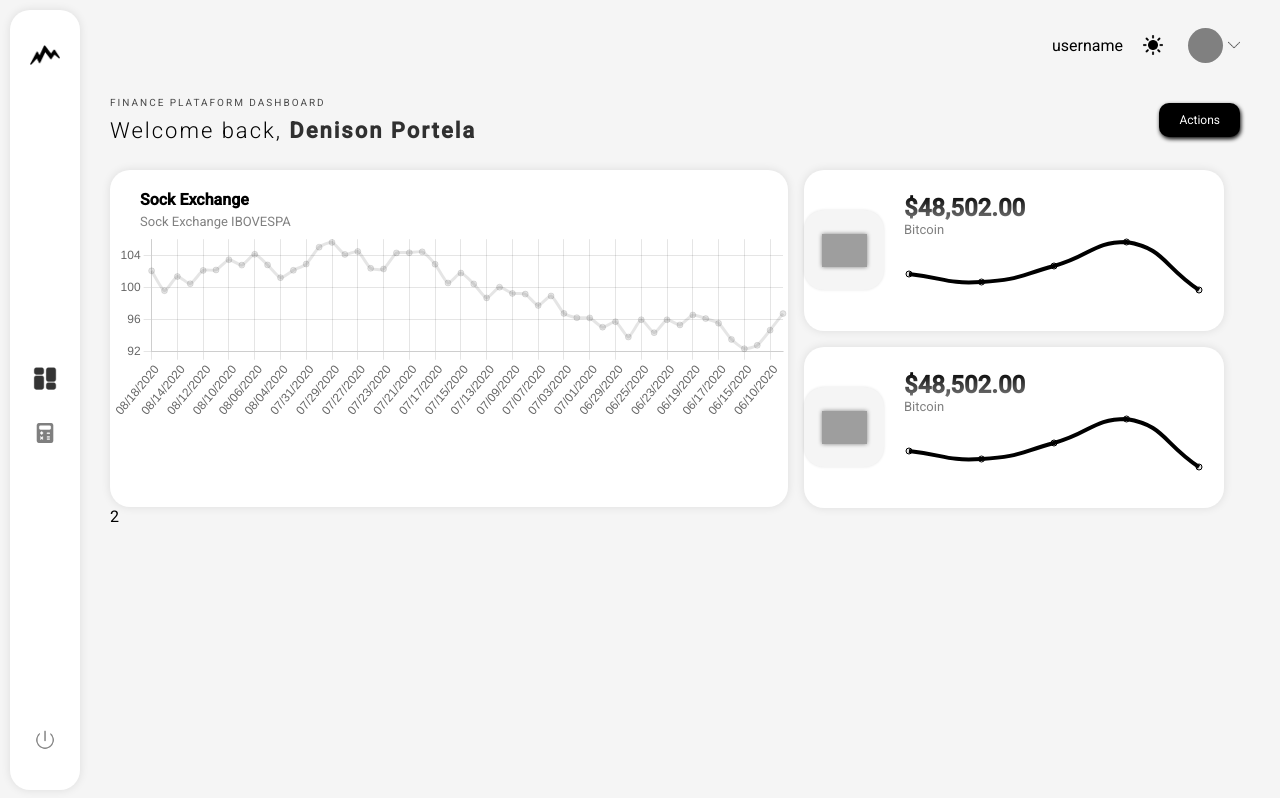
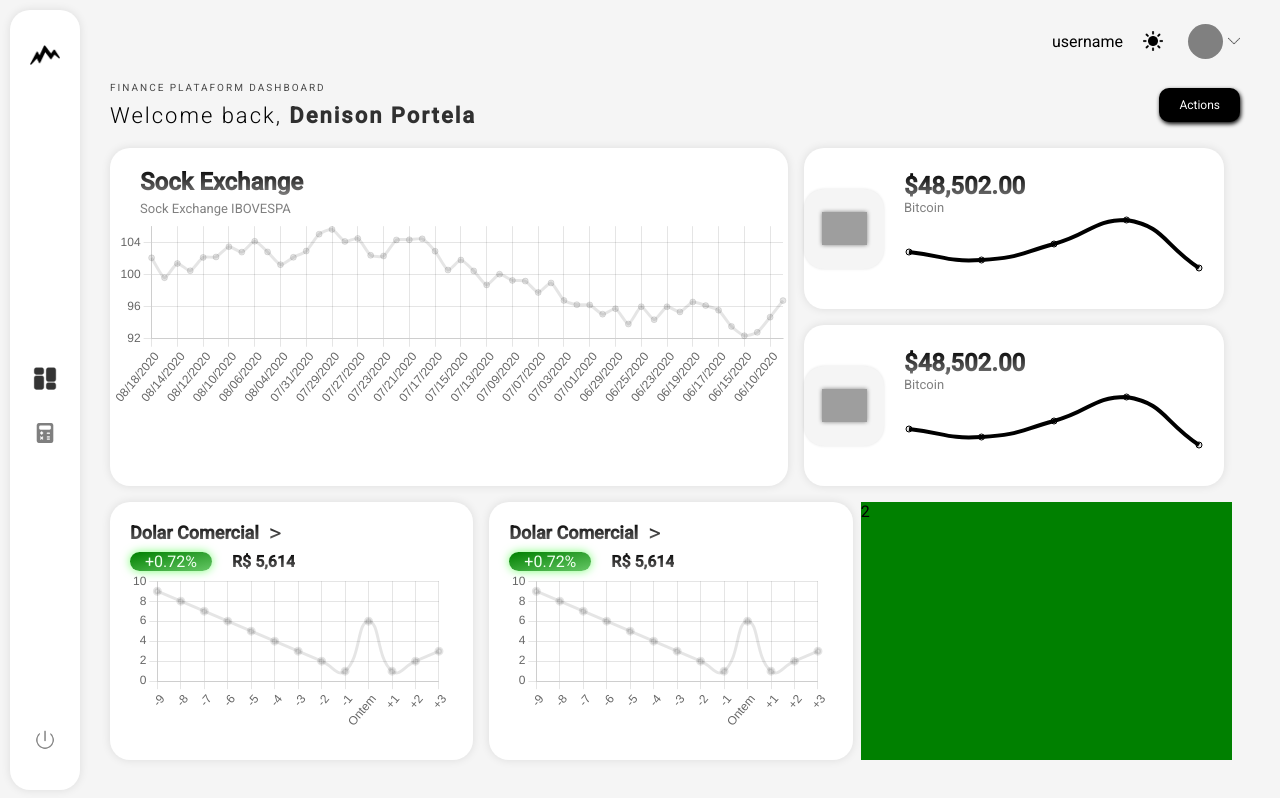
Before and after one commit to denison3965/DashboardFinacial, an Angular app: page / in a window 1280 px wide. Built offline with nearby package versions, Linux system fonts and the light colour scheme; grey boxes are pictures that could not be loaded.

Commit message:
board single coin

```diff
--- a/src/app/app.component.html
+++ b/src/app/app.component.html
@@ -41,7 +41,13 @@
                             <app-dashboar-single-active style="flex: 1; margin-top: 16px;"></app-dashboar-single-active>
                         </div>
                     </div>
-                    <div class="dashboard-bottom">2</div>
+                    <div class="dashboard-bottom">
+                        <div class="left-area">
+                            <app-coin-board style="flex: 1; margin-right: 8px;"></app-coin-board>
+                            <app-coin-board style="flex: 1; margin-left: 8px;"></app-coin-board>
+                        </div>
+                        <div class="right-area">2</div>
+                    </div>
                 </div>
             </section>
         </div>
--- a/src/app/app.component.scss
+++ b/src/app/app.component.scss
@@ -129,6 +129,18 @@
                     .dashboard-bottom {
                         height: 50%;
                         flex: 3;
+                        display: flex;
+                        margin-top: 16px;
+                        .left-area {
+                            flex: 2;
+                            display: flex;
+                        }
+                        .right-area {
+                            background-color: green;
+                            flex: 1;
+                            margin-left: 8px;
+                            margin-right: 8px;
+                        }
                     }
                 }
             }
--- a/src/app/app.module.ts
+++ b/src/app/app.module.ts
@@ -6,6 +6,7 @@ import { SlideNavegatorComponent } from './slide-navegator/slide-navegator.compo
 import { StockExchangeDashboardComponent } from './stock-exchange-dashboard/stock-exchange-dashboard.component';
 import { Configuration } from 'src/constants/configurations';
 import { DashboarSingleActiveComponent } from './dashboar-single-active/dashboar-single-active.component';
+import { CoinBoardComponent } from './coin-board/coin-board.component';
 
 
 @NgModule({
@@ -14,6 +15,7 @@ import { DashboarSingleActiveComponent } from './dashboar-single-active/dashboar
     SlideNavegatorComponent,
     StockExchangeDashboardComponent,
     DashboarSingleActiveComponent,
+    CoinBoardComponent,
   ],
   imports: [
     BrowserModule,
--- /dev/null
+++ b/src/app/coin-board/coin-board.component.html
@@ -0,0 +1,17 @@
+<div class="skeleton">
+    <div class="top">
+        <div class="area-nome">
+            <div class="nome-coin"> <strong>Dolar Comercial</strong> </div>
+            <div class="seta">></div>
+        </div>
+        <div class="area-info">
+            <div class="variacao">+0.72%</div>
+            <div class="price"><strong>R$ 5,614</strong></div>
+        </div>
+    </div>
+    <div class="bottom">
+        <canvas #coin>
+
+        </canvas>
+    </div>
+</div>
--- /dev/null
+++ b/src/app/coin-board/coin-board.component.scss
@@ -0,0 +1,52 @@
+.skeleton {
+    background-color: var(--components-back-color);
+    border-radius: 20px;
+    box-shadow: 0 0 10px rgba(0, 0, 0, 0.1);
+    margin-bottom: 8px;
+    height: 100%;
+    display: flex;
+    flex-direction: column;
+    padding: 20px;
+    .top {
+        flex: 1;
+        .area-nome {
+            display: flex;
+            .nome-coin {
+                font-size: large;
+                background: -webkit-linear-gradient(black, rgb(130, 129, 129));
+                -webkit-background-clip: text;
+                -webkit-text-fill-color: transparent;
+            }
+            .seta {
+                margin-left: 10px;
+                cursor: pointer;
+                font-size: x-large;
+                background: -webkit-linear-gradient(black, rgb(130, 129, 129));
+                -webkit-background-clip: text;
+                -webkit-text-fill-color: transparent;
+                margin-top: -3px;
+            }
+        }
+        .area-info {
+            display: flex;
+            margin-top: 5px;
+            .variacao {
+                background-image: linear-gradient(to bottom right, green, rgb(102, 199, 102));
+                box-shadow: 0 0 10px rgba(13, 255, 0, 0.542);
+                color: honeydew;
+                padding-left: 15px;
+                padding-right: 15px;
+                border-radius: 13px;
+            }
+            .price {
+                margin-left: 20px;
+                background: -webkit-linear-gradient(black, rgb(106, 105, 105));
+                -webkit-background-clip: text;
+                -webkit-text-fill-color: transparent;
+            }
+        }
+    }
+    .bottom {
+        flex: 4;
+    }
+}
--- /dev/null
+++ b/src/app/coin-board/coin-board.component.ts
@@ -0,0 +1,41 @@
+import { Component, ElementRef, OnInit, ViewChild } from '@angular/core';
+import { Chart } from 'chart.js';
+
+@Component({
+  selector: 'app-coin-board',
+  templateUrl: './coin-board.component.html',
+  styleUrls: ['./coin-board.component.scss']
+})
+export class CoinBoardComponent implements OnInit {
+  @ViewChild('coin', {static: true}) elemento!: ElementRef;
+
+  constructor() { }
+
+  ngOnInit(): void {
+    new Chart(this.elemento.nativeElement,  {
+      type: 'line',
+      data: {
+      labels: ["-9","-8","-7","-6","-5","-4","-3","-2","-1","Ontem","+1","+2","+3"],
+      datasets: [
+        {
+            label: "",
+            data: ["9","8","7","6","5","4","3","2","1","6","1","2","3"],
+            borderWidth: 3,
+            tension: 0.5,
+
+
+        },
+      ],
+      },
+      options: {
+        plugins: {
+          legend: {
+            display: false
+          }
+        },
+
+      }
+
+  });
+  }
+}
--- a/src/app/stock-exchange-dashboard/stock-exchange-dashboard.component.scss
+++ b/src/app/stock-exchange-dashboard/stock-exchange-dashboard.component.scss
@@ -18,6 +18,10 @@
         }
         .main {
             margin-bottom: 5px;
+            font-size: x-large;
+            background: -webkit-linear-gradient(black, rgb(130, 129, 129));
+            -webkit-background-clip: text;
+            -webkit-text-fill-color: transparent;
         }
         .secondary {
             color: gray;
```
Also changed, not shown: src/app/dashboar-single-active/dashboar-single-active.component.html (line endings or trailing spaces), 1 other file (tests, documents, lock files or other folders).
